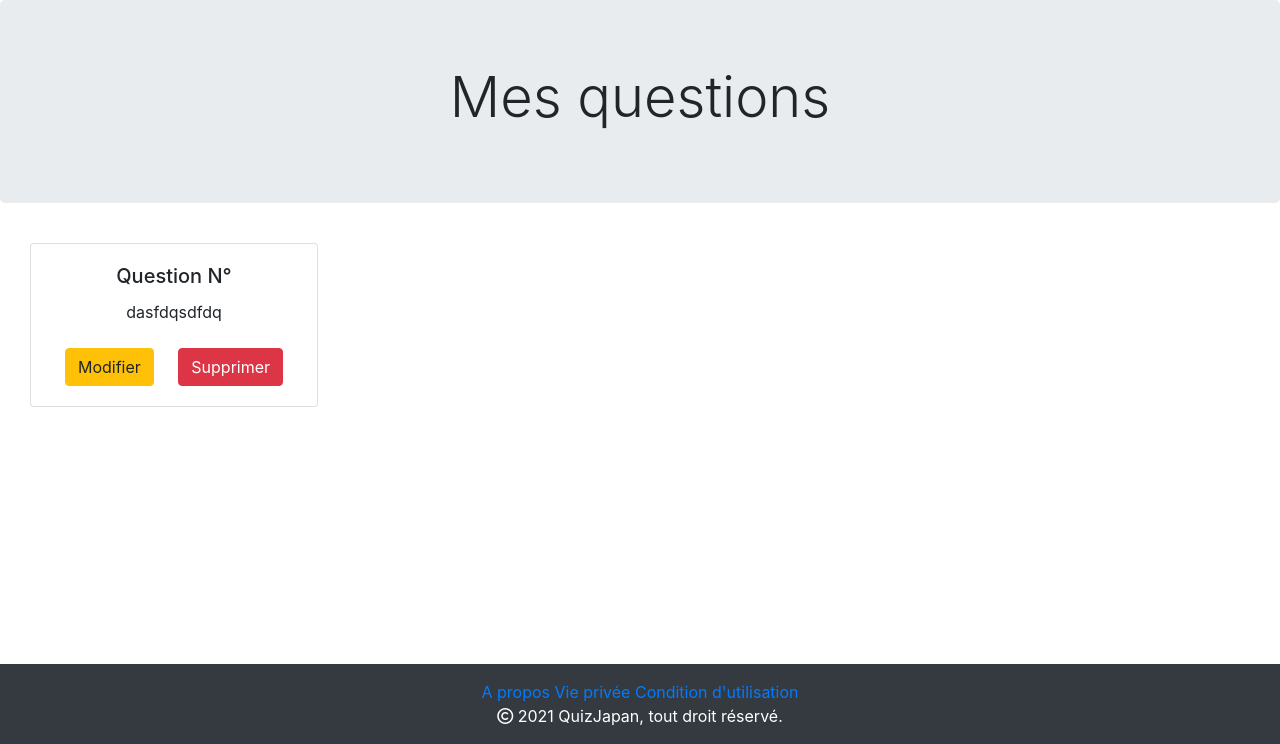
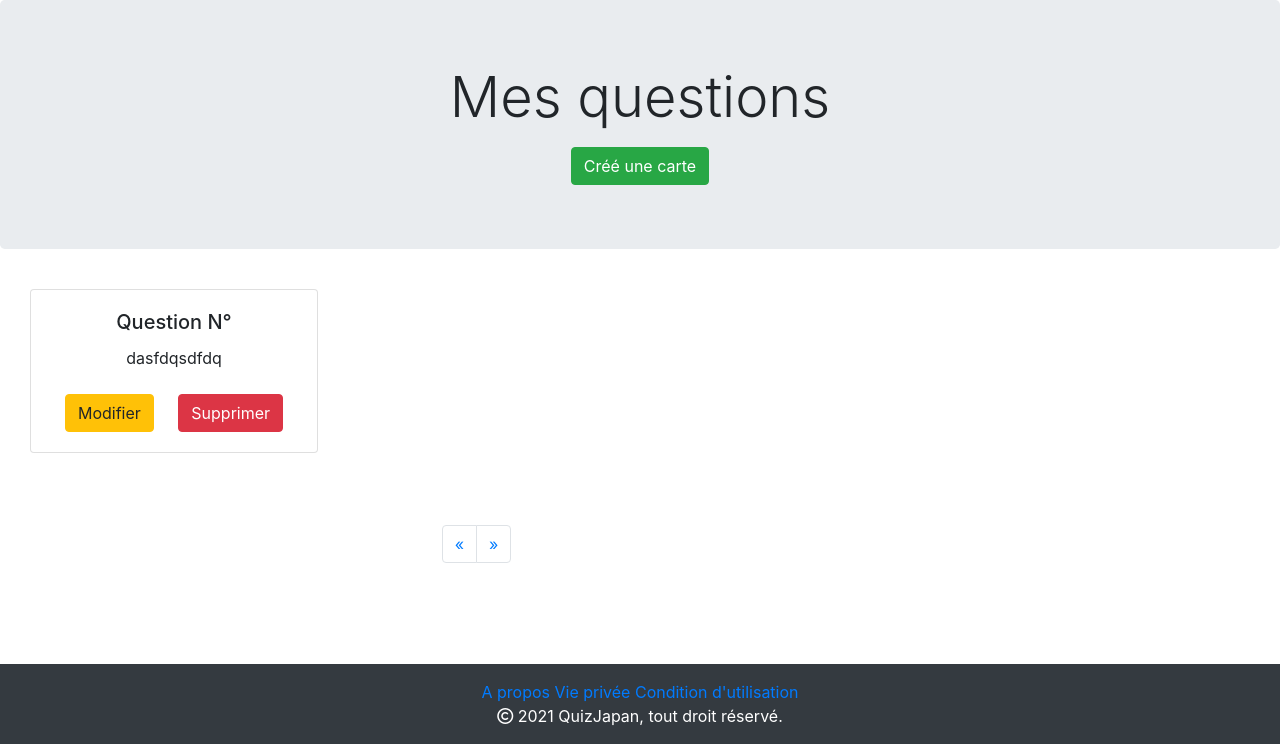
Before and after one commit to ImMiza/QuizJapan, a PHP site: template vue/displayCard.php in a window 1280 px wide. Shown: the part 56-800 px from the top of the page. Run offline with PHP 8.4, Linux system fonts and the light colour scheme; the template is opened without the code that fills it, so the values that code supplies are empty; some libraries are stand-ins or nearby versions.

Commit message:
Pagination

```diff
--- a/vue/displayCard.php
+++ b/vue/displayCard.php
@@ -15,6 +15,7 @@
                     <div class="col p-0">
                         <div class="jumbotron text-center">
                             <h1 class="display-4">Mes questions</h1>
+                            <button onclick=window.location.href='../vue/creationCard?package=33' type="button" class="btn btn-success mt-2">Créé une carte</button>
                         </div>
                     </div>
                 </div>
@@ -31,7 +32,36 @@
                         </div>
                     </div>
                 </div>
+
+                <div class="row mt-5">
+                    <div class="col"></div>
+                    <div class="col mt-4 mb-5 text-center">
+                        <nav aria-label="Pagination">
+                            <ul class="pagination">
+                                <li class="page-item">
+                                    <a class="page-link" href="//quizjapan/vue/displayCard?page=<?=(($page - 1 <= 1) ? 1 : $page - 1)?>" aria-label="Previous">
+                                        <span aria-hidden="true">&laquo;</span>
+                                        <span class="sr-only">Précédent</span>
+                                    </a>
+                                </li>
+                                <?php
+                                for($i = 1; $i <= $amount_pages; $i++) {
+                                    echo "<li class='page-item'><a class='page-link' href='//quizjapan/vue/displayCard?page=".$i."'>".$i."</a></li>";
+                                }
+                                ?>
+                                <li class="page-item">
+                                    <a class="page-link" href="//quizjapan/vue/displayCard?page=<?=(($page + 1 >= $amount_pages) ? $amount_pages : $page + 1)?>" aria-label="Next">
+                                        <span aria-hidden="true">&raquo;</span>
+                                        <span class="sr-only">Suivant</span>
+                                    </a>
+                                </li>
+                            </ul>
+                        </nav>
+                    </div>
+                    <div class="col"></div>
+                </div>
             </div>
+
         </main>
 
         <?php include_once('../public/template/footer.php'); ?>
```
